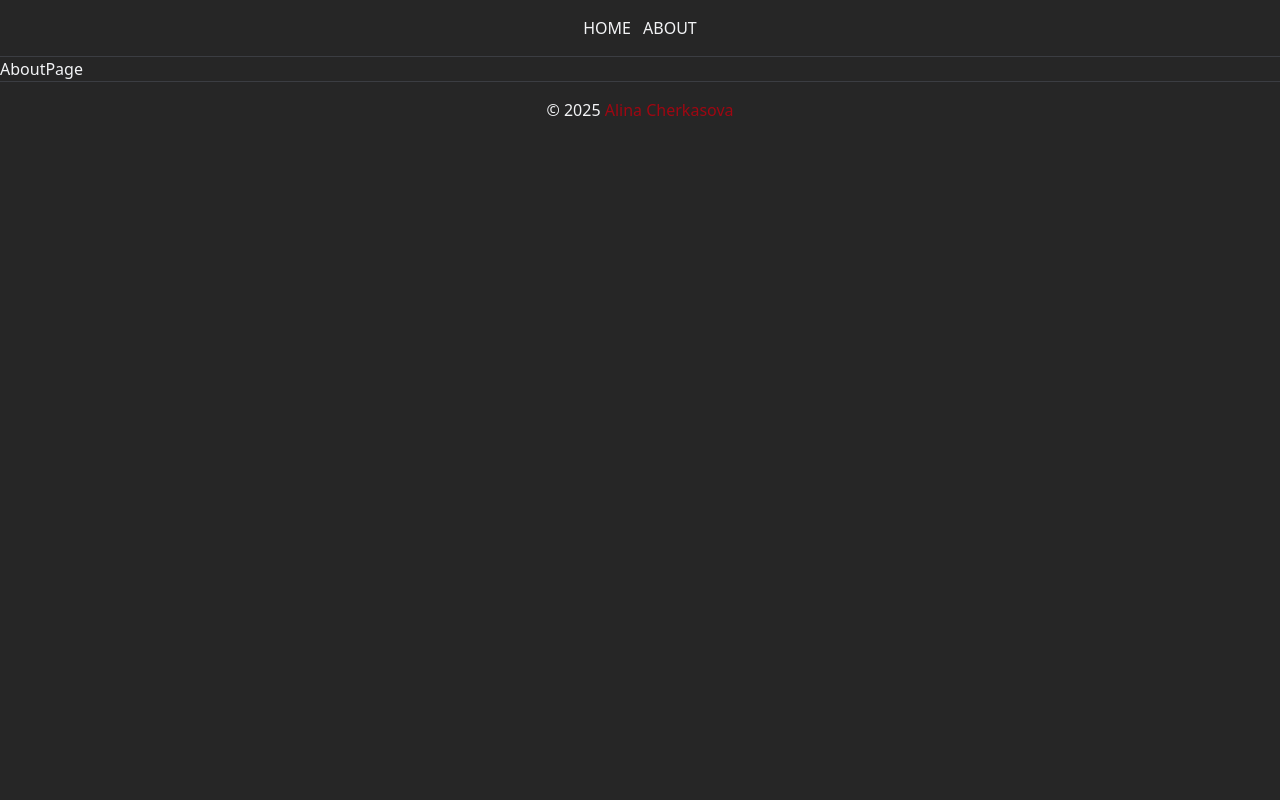
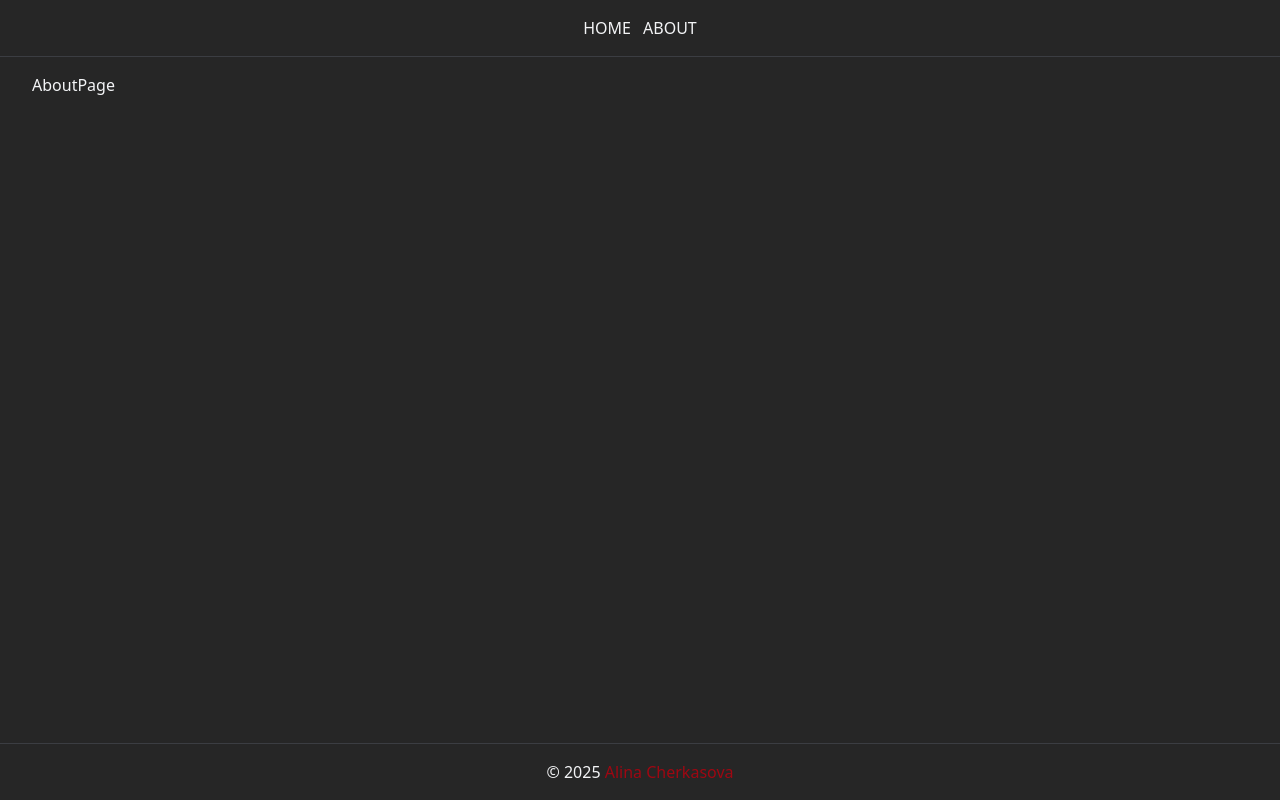
Before and after one commit to cherkasovaa/pokedex-pokemon-search, a React (Vite) app: page /about in a window 1280 px wide. Built offline with nearby package versions, Linux system fonts and the light colour scheme.

Commit message:
refactor: move main and Container from App to Layout

```diff
--- a/src/components/App/App.tsx
+++ b/src/components/App/App.tsx
@@ -1,4 +1,4 @@
-import { Container, Results, SearchBar } from '@/components';
+import { Results, SearchBar } from '@/components';
 import { pokemonAPI } from '@/services/PokemonAPI';
 import { storage } from '@/services/Storage';
 import type { Pokemon, PokemonDetails } from '@/types/interfaces';
@@ -53,11 +53,9 @@ export const App = () => {
   };
 
   return (
-    <main className="min-h-screen bg-neutral-800 text-gray-100 py-6 flex w-full">
-      <Container className="flex-1 grid grid-rows-[auto_1fr_auto] gap-4">
-        <SearchBar onSearch={handleSearch} />
-        <Results isLoading={isLoading} error={error} results={results} />
-      </Container>
-    </main>
+    <div className="h-full grid grid-rows-[auto_1fr]">
+      <SearchBar onSearch={handleSearch} />
+      <Results isLoading={isLoading} error={error} results={results} />
+    </div>
   );
 };
--- a/src/components/Container/Container.tsx
+++ b/src/components/Container/Container.tsx
@@ -2,7 +2,7 @@ import type { ContainerProps } from '@/types/interfaces';
 import { cn } from '@/utils/cn';
 
 export const Container = ({ children, className = '' }: ContainerProps) => {
-  const defaultClasses = 'mx-auto max-w-7xl px-4 sm:px-6 lg:px-8';
+  const defaultClasses = 'mx-auto max-w-7xl px-4 py-4 sm:px-6 lg:px-8';
 
   return <div className={cn(defaultClasses, className)}>{children}</div>;
 };
--- a/src/components/Layout/Layout.tsx
+++ b/src/components/Layout/Layout.tsx
@@ -1,14 +1,18 @@
-import { Footer, Header } from '@/components';
+import { Container, Footer, Header } from '@/components';
 import { Outlet } from 'react-router';
 
 export const Layout = () => {
   return (
-    <>
+    <div className="min-h-screen grid grid-rows-[auto_1fr_auto]">
       <Header />
-      <main>
-        <Outlet />
+
+      <main className="flex w-full">
+        <Container className="size-full">
+          <Outlet />
+        </Container>
       </main>
+
       <Footer />
-    </>
+    </div>
   );
 };
```
